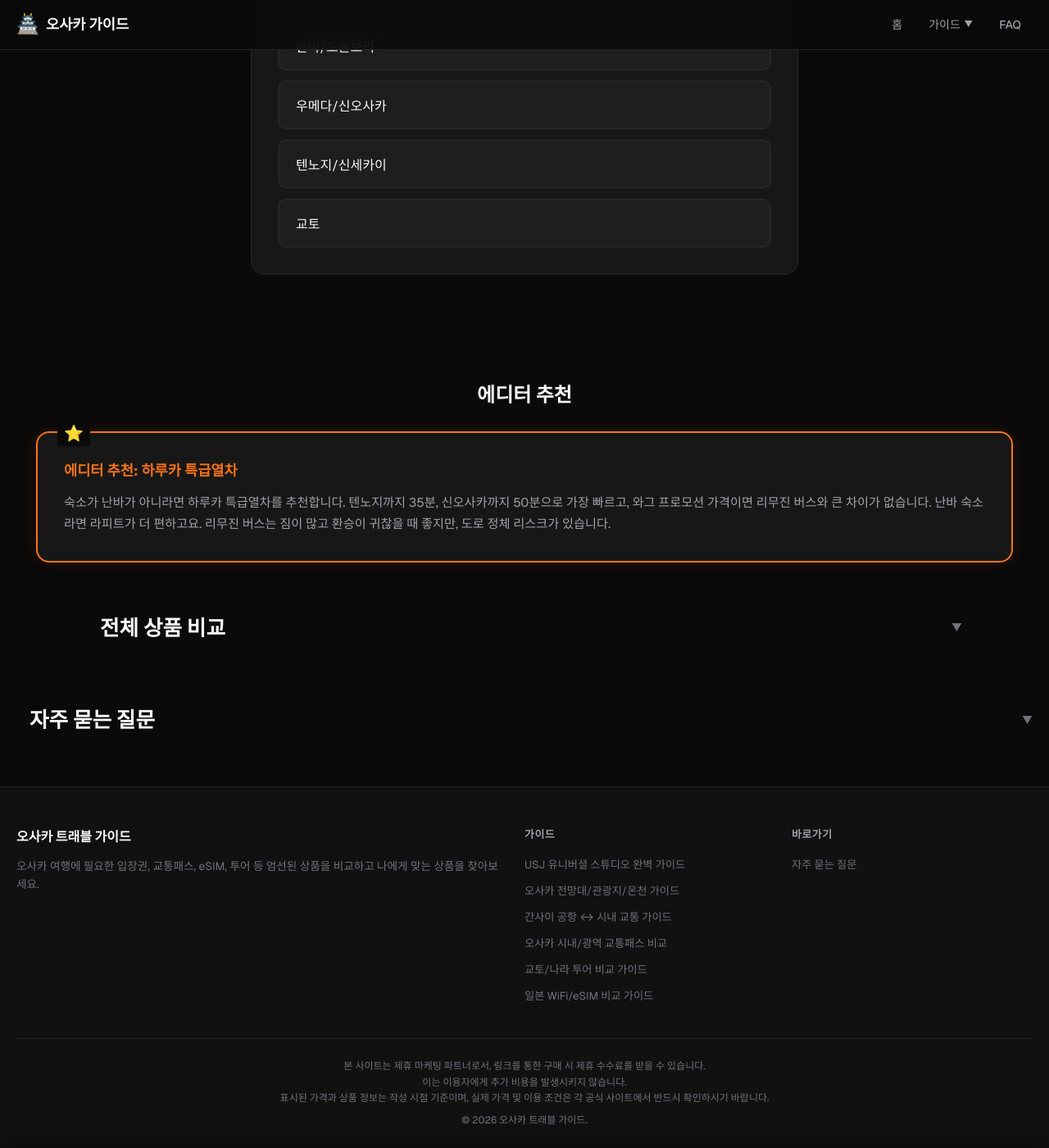
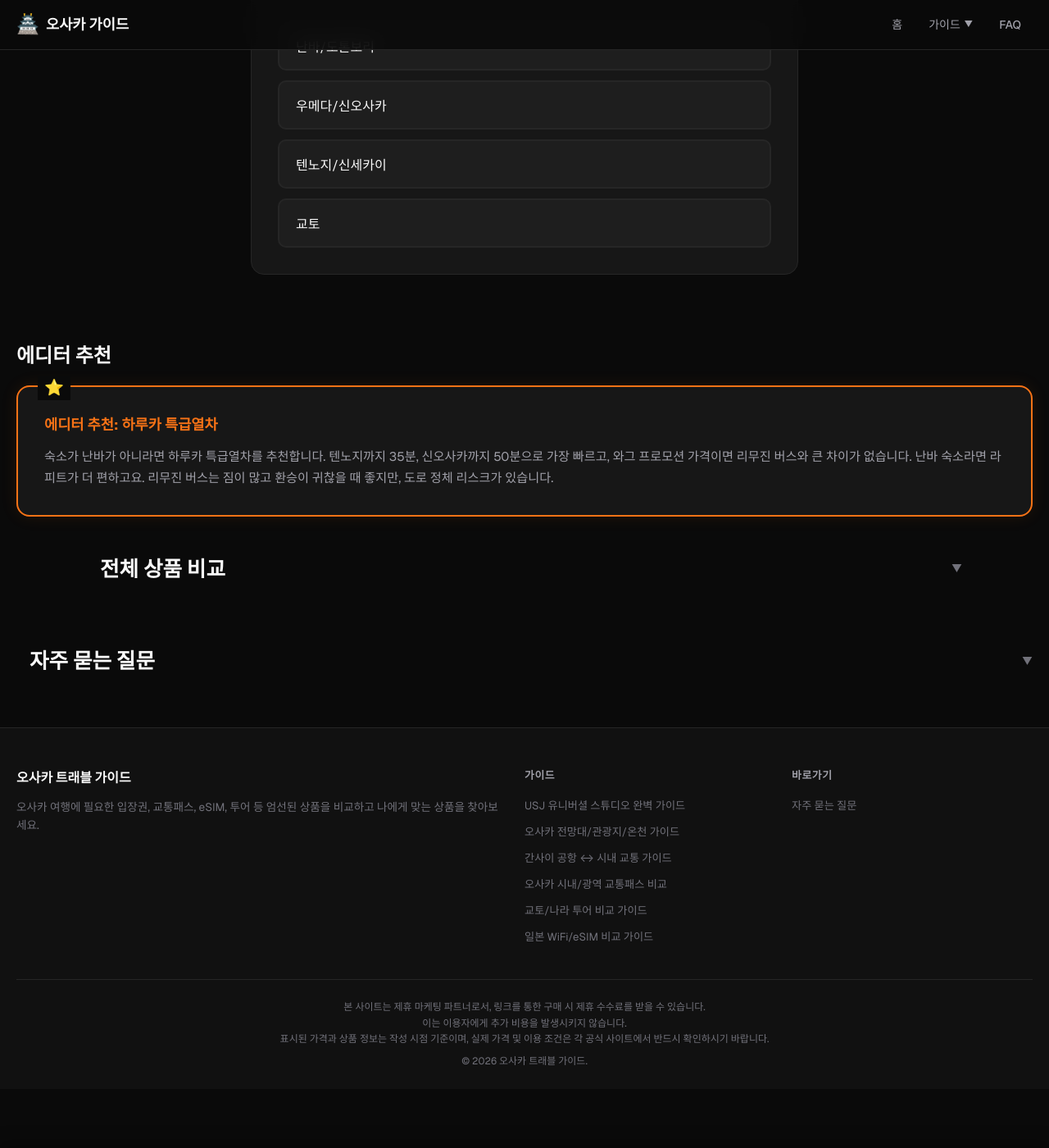
Before and after one commit to dukbong/osaka-travel-guide, a Jekyll site: the page built from pages/guides/airport.html, in a window 1280 px wide and 1400 px high, scrolled down 740 px. Shown: the whole window at 82% size. Built offline with Jekyll 4.4.1, drawn with Linux system fonts in a browser that asks for light colours; after the commit the page ends 2068 px from its top, so only the background shows below that.

Commit message:
Fix editor pick alignment: center → left, match other sections

```diff
--- a/assets/css/style.scss
+++ b/assets/css/style.scss
@@ -2879,17 +2879,14 @@ ul, ol {
 // Editor Pick Section
 // ===========================================
 .editor-pick {
-  max-width: 1280px;
-  margin: 0 auto;
-  padding: 3rem 1.5rem;
+  margin-bottom: 2rem;
 }
 
 .editor-pick h2 {
   font-size: 1.5rem;
   font-weight: 700;
   color: $text-primary;
-  margin-bottom: 1.5rem;
-  text-align: center;
+  margin-bottom: 1rem;
 }
 
 .editor-pick-card {
```
